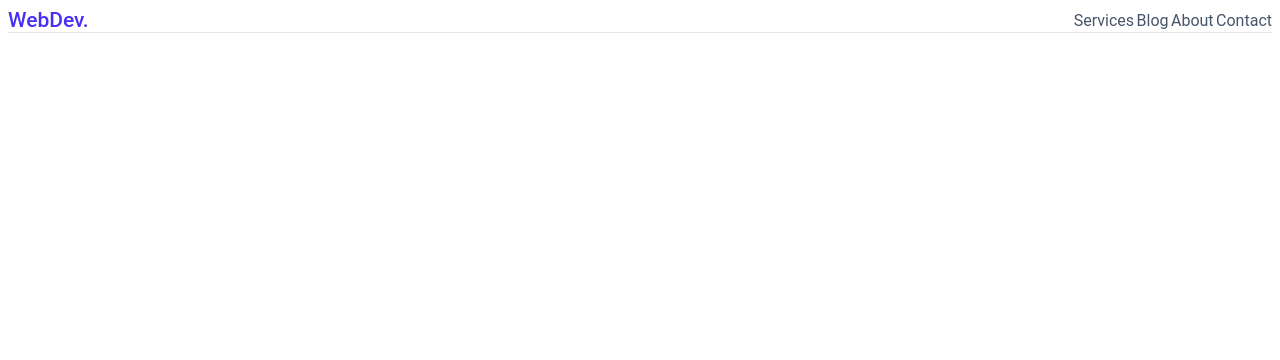
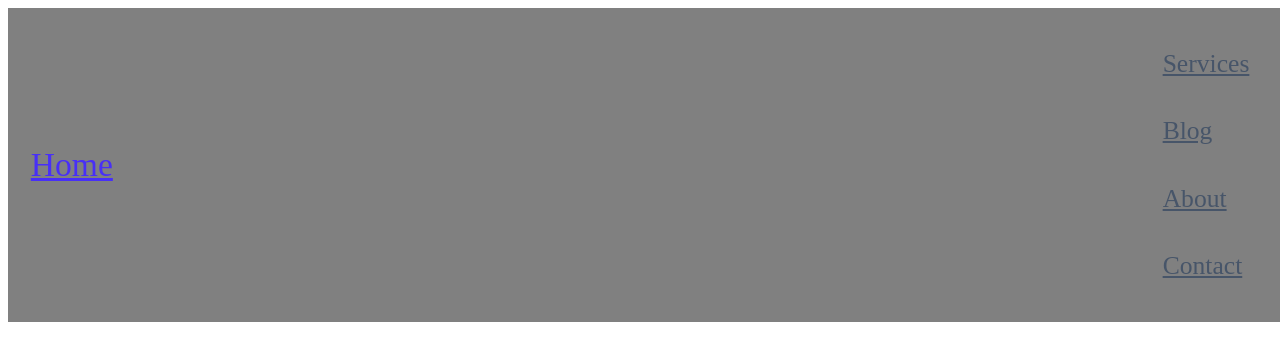
Before and after one commit to Ekremteke/CYFfundamental3thWeekHW, a plain HTML site: page index.html in a window 1280 px wide. Drawn offline with Linux system fonts and the light colour scheme.

Commit message:
css settings

```diff
--- a/index.html
+++ b/index.html
@@ -12,7 +12,7 @@
 <body>
     <header class="header">
         <nav class="navbar">
-            <a href="#" class="nav-logo">WebDev.</a>
+            <a href="index.html" class="nav-logo">Home</a>
             <div class="nav-menu">
                 <div class="nav-item">
                     <a href="services.html" class="nav-link">Services</a>
--- a/styles.css
+++ b/styles.css
@@ -1,31 +1,39 @@
 
 html {
-    font-size: 62.5%;
-    font-family: 'Roboto', sans-serif;
+    display: block;
 }
-
-li {
-    list-style: none;
+body {
+    display: block;
 }
 
 a {
-    text-decoration: none;
+    display:flex ;
+    justify-content: left;
+    align-items: center;
+    position:relative;
+    text-align: center;
+    font-size: 24px;
+    background-color: grey;
+    width: 100%;
+    margin:10px 40px 10px 10px;
+    padding:  10% 40% 10% 1%;
 }
 
 .header{
     border-bottom: 1px solid #E2E8F0;
+    display: block;
 }
 
 .navbar {
     display:flex ;
-    justify-content: space-between;
+    justify-content:space-between;
     align-items: center;
-    padding: auto;
-    margin: auto;
-    position: -webkit-sticky; /* Safari */
-  position: sticky;
-  top: -15;
-  z-index: 5;
+    position:fixed;
+    text-align: center;
+    font-size: 24px;
+    background-color: grey;
+    width: 100%;
+
 }
 
 .hamburger {
@@ -46,6 +54,7 @@ a {
     display: flex;
     justify-content: space-between;
     align-items: center;
+
 }
 
 .nav-item {
```
